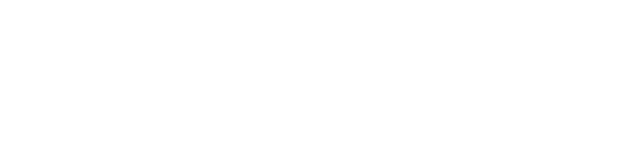
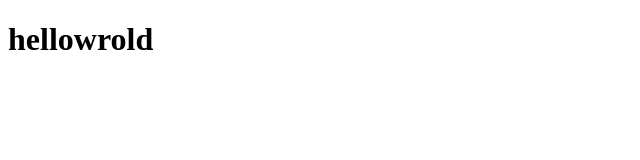
Before and after one commit to 0x-surya/apollo, a plain HTML site: page index.html in a window 1280 px wide. Shown: the whole page, without its empty margins (0-640 px from the left). Drawn offline with Linux system fonts and the light colour scheme.

Commit message:
Update index.html

```diff
--- a/index.html
+++ b/index.html
@@ -6,6 +6,6 @@
     <title>Document</title>
 </head>
 <body>
-
+    <h1>hellowrold</h1>
 </body>
 </html>
```
